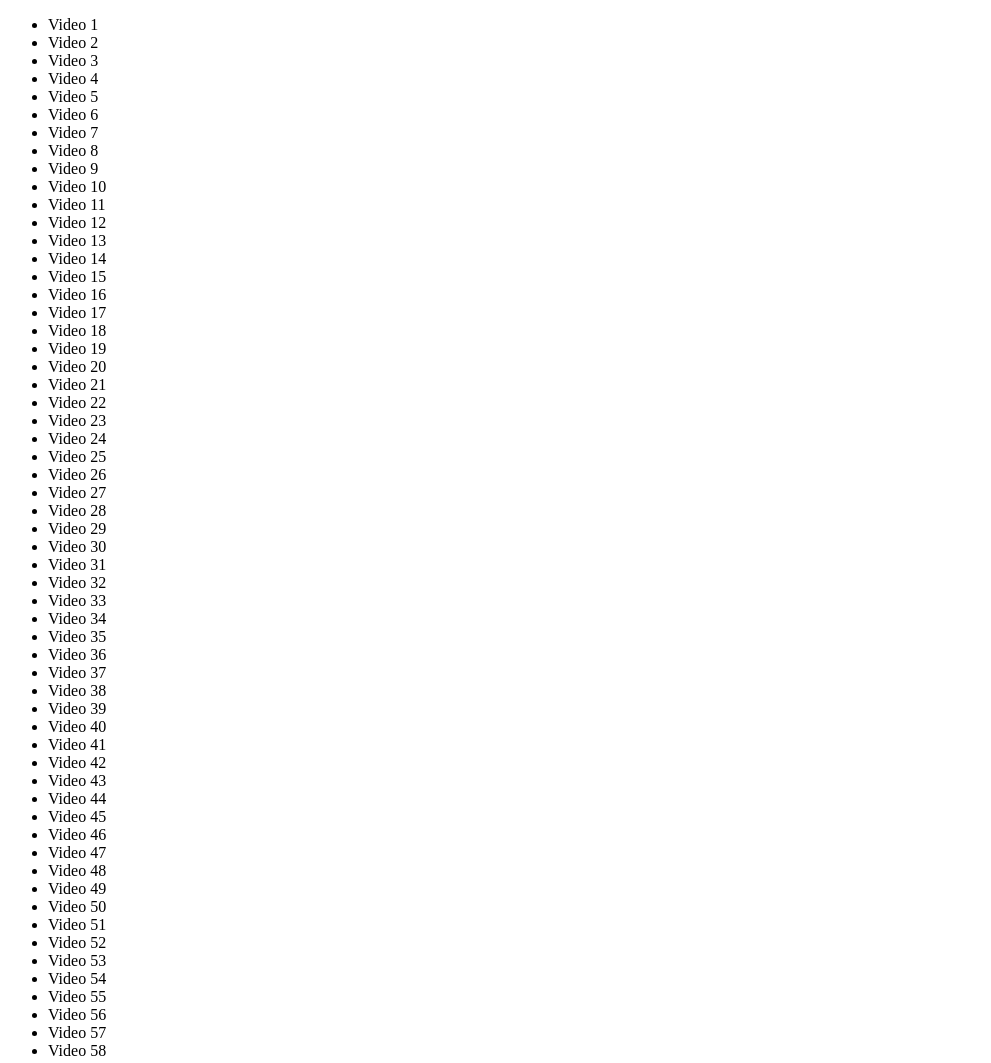
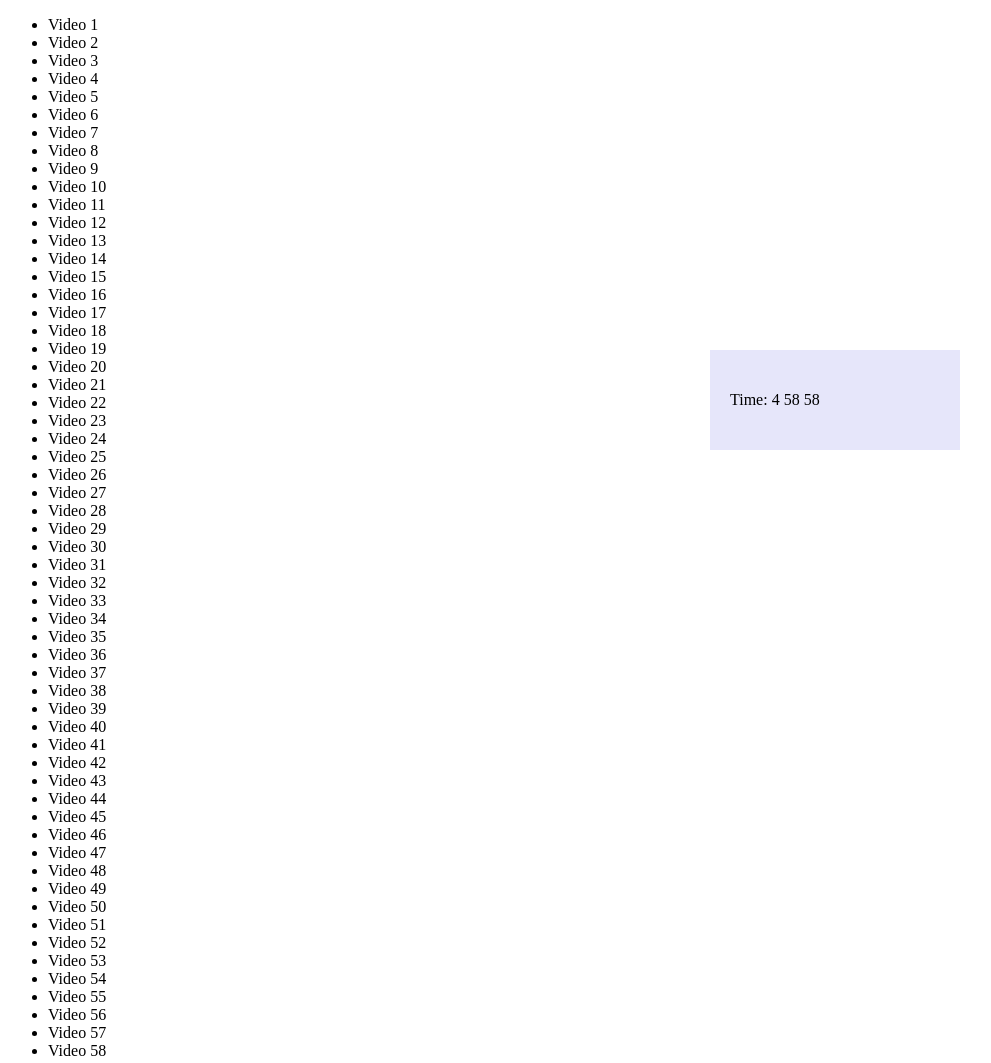
Before and after one commit to jmarti705/JS30Day, a plain HTML site: page 18 - Adding Up Times with Reduce/index-START.html in a window 1280 px wide. Shown: the whole page, without its empty margins (0-991 px from the left). Drawn offline with Linux system fonts and the light colour scheme.

```diff
--- a/18 - Adding Up Times with Reduce/index-START.html
+++ b/18 - Adding Up Times with Reduce/index-START.html
@@ -3,8 +3,30 @@
 <head>
   <meta charset="UTF-8">
   <title>Videos</title>
+  <style>
+    .time-box {
+      height: 100px;
+      width: 250px;
+      position: fixed;
+      right: 25%;
+      top:50%;
+      margin-top: -50px;
+      background-color: lavender;
+      padding: 0 20px;
+      box-sizing: border-box;
+    }
+
+    .time-box-text {
+      color: #000;
+      line-height: 100px;
+
+    }
+  </style>
 </head>
 <body>
+  <div class="time-box">
+    <div class="time-box-text">Time: <span id="totalTime"> </span></div>
+  </div>
   <ul class="videos">
     <li data-time="5:43">
       Video 1
@@ -182,6 +204,24 @@
     </li>
 
 <script>
+  const timeElem = [...document.querySelectorAll('[data-time]')];
+
+  const seconds = timeElem
+    .map( dataTime => dataTime.dataset.time)
+    .map( splitTime => {
+      const [min,sec] = splitTime.split(':').map(parseFloat);
+      return (min * 60) + sec;
+  }).reduce((totalSecs, secs) => totalSecs + secs);
+
+  let secsLeft = seconds;
+  const hours = Math.floor(secsLeft / 3600);
+  secsLeft = secsLeft % 3600;
+  const min = Math.floor(secsLeft / 60);
+  secsLeft = secsLeft % 60;
+
+  document.getElementById('totalTime').innerHTML = `${hours} ${min} ${secsLeft}`;
+
+
 </script>
 </body>
 </html>
```
